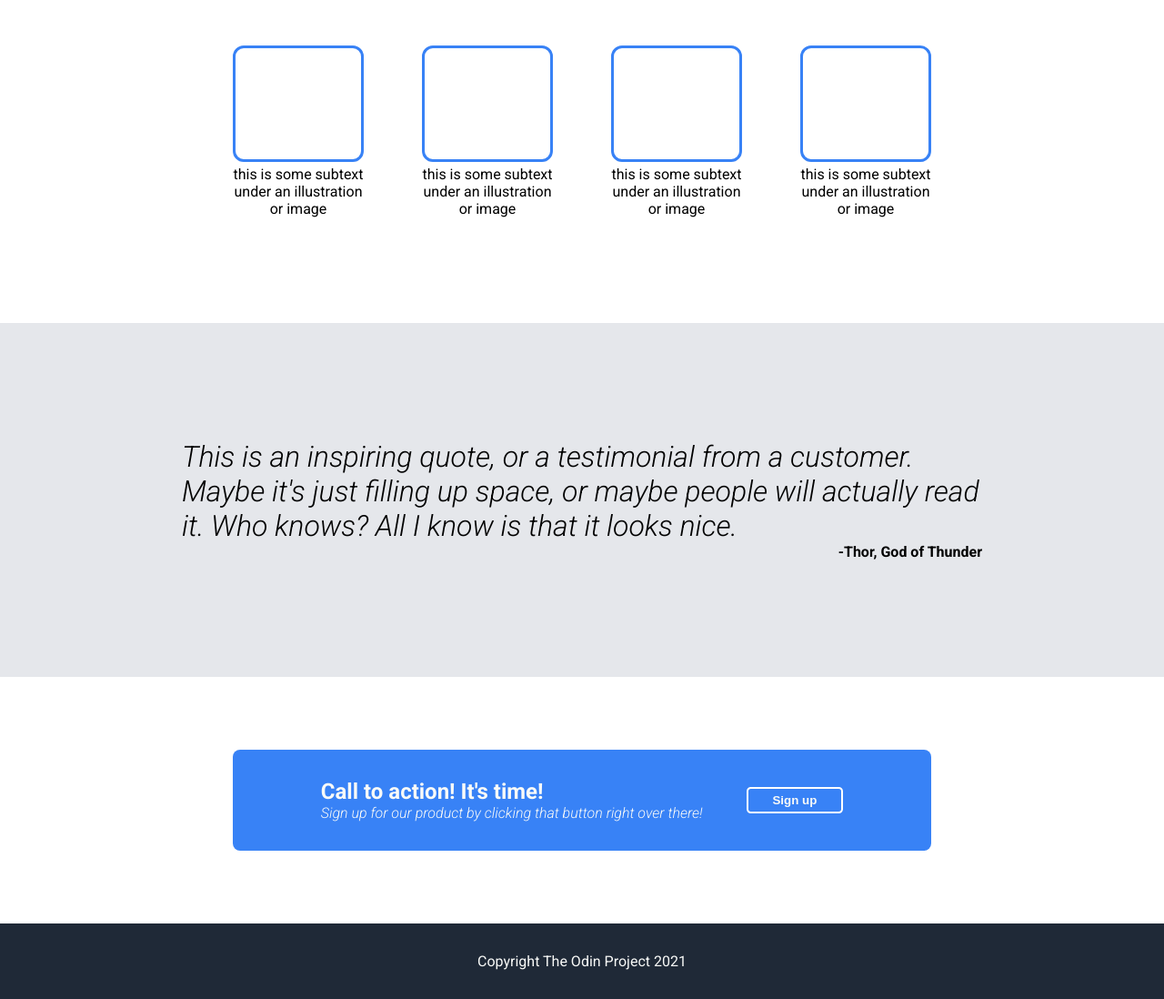
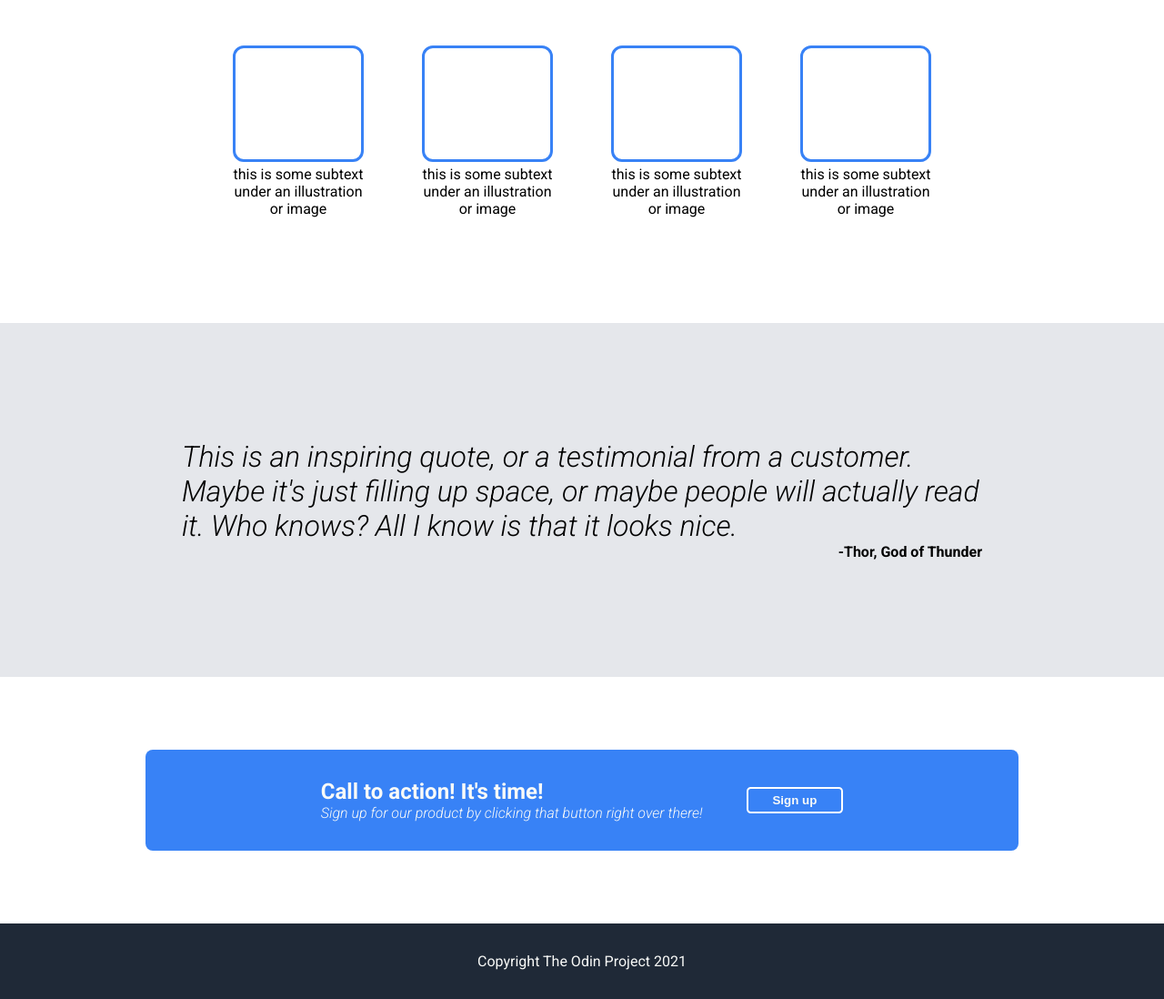
Before and after one commit to Zach39908/odin-landing-page, a plain HTML site: page index.html in a window 1280 px wide. Shown: the part 585-1683 px from the top of the page at 91% size. Drawn offline with Linux system fonts and the light colour scheme.

Commit message:
Change width of call to action box

```diff
--- a/style.css
+++ b/style.css
@@ -167,7 +167,7 @@ img {
 }
 
 .box-accent {
-    width: 60%;
+    width: 60em;
     padding: 2em 5em;
     background-color: var(--clr-primary-400);
     color: var(--clr-primary-100);
```
